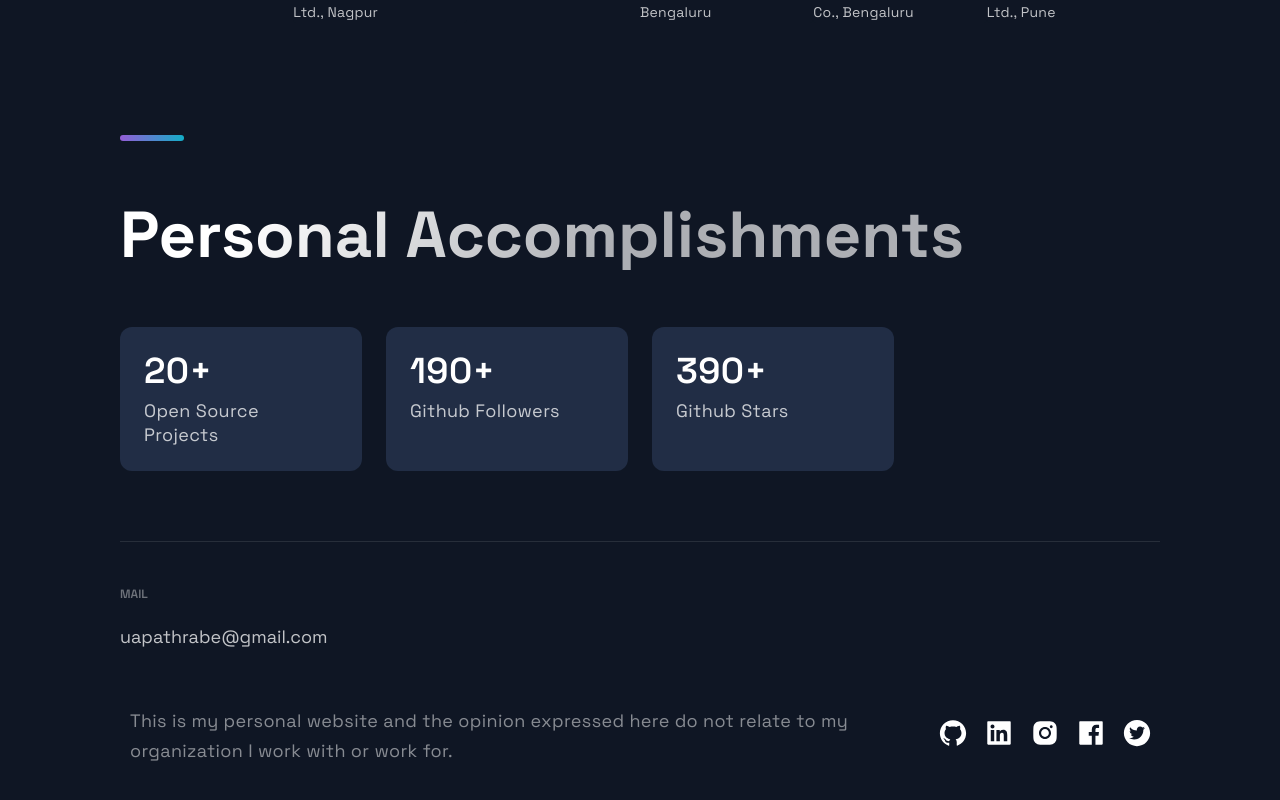
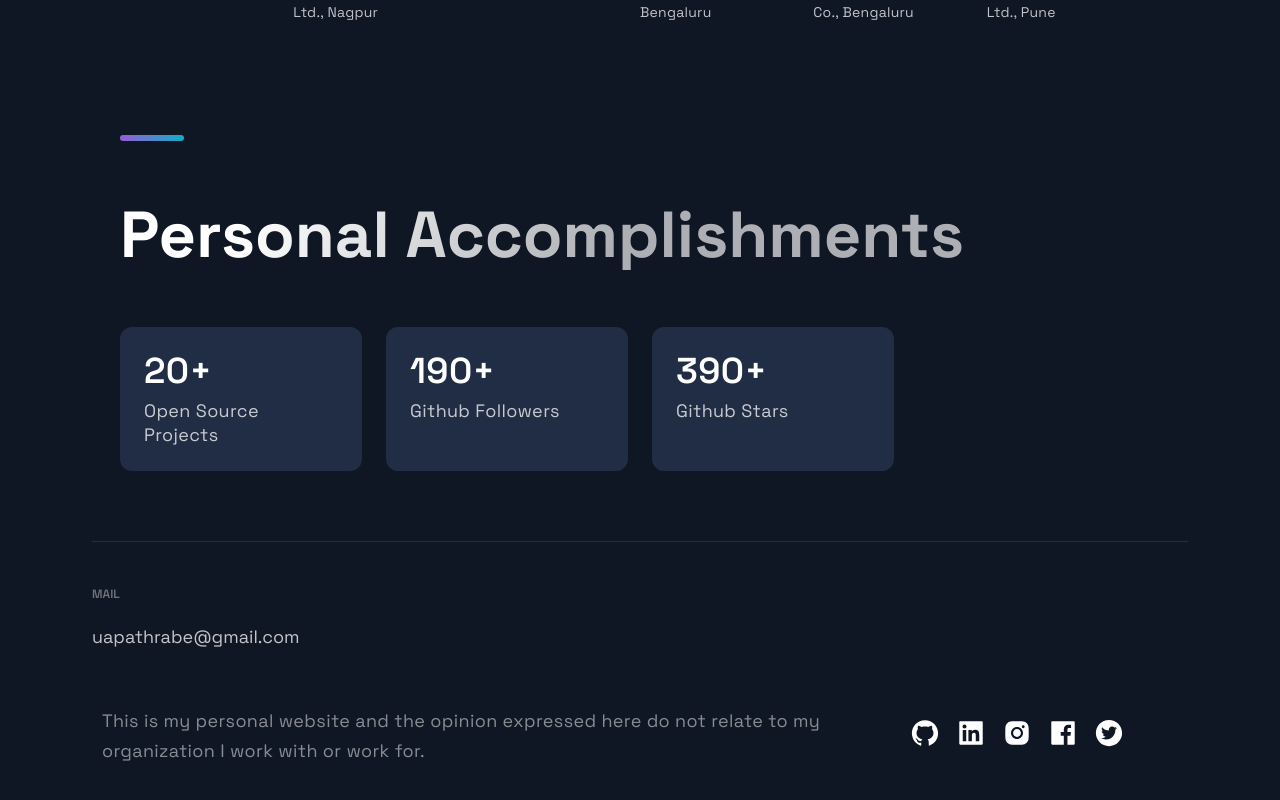
Before and after one commit to UtkarshPathrabe/Portfolio, a Next.js app: page / in a window 1280 px wide. Shown: the part 4555-5355 px from the top of the page. Built offline with nearby package versions, Linux system fonts and the light colour scheme.

Commit message:
Update FooterStyles.js

```diff
--- a/src/components/Footer/FooterStyles.js
+++ b/src/components/Footer/FooterStyles.js
@@ -1,12 +1,11 @@
 import styled from "styled-components"
 
 export const FooterWrapper = styled.section`
-	width: calc(100vw - 96px);
-  max-width: 1040px;
+  width: calc(100% - 96px);
+  max-width: 1096px;
   padding: 2rem 48px 40px;
   margin: 1rem auto;
   box-sizing: content-box;
-
 
   @media ${props => props.theme.breakpoints.sm} {
     padding: 0 16px 48px;
```
